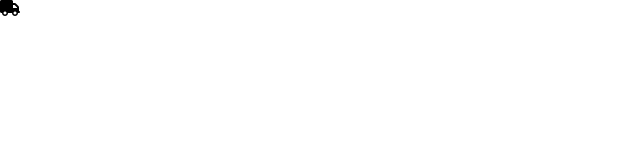
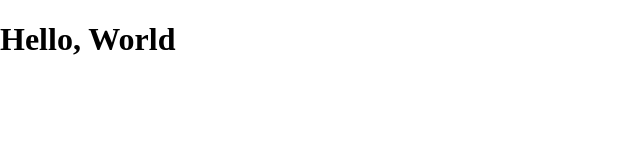
Before and after one commit to aciochina84/template-test, a plain HTML site: page index.html in a window 1280 px wide. Shown: the whole page, without its empty margins (0-640 px from the left). Drawn offline with Linux system fonts and the light colour scheme.

Commit message:
adding <h1>

```diff
--- a/index.html
+++ b/index.html
@@ -9,7 +9,7 @@
     <link rel="stylesheet" href="style.css">
 </head>
 <body>
-    <i class="fa-solid fa-truck"></i>
+    <h1>Hello, World</h1>
 
     <!-- Script -->
     <script src="script.js"></script>
```
